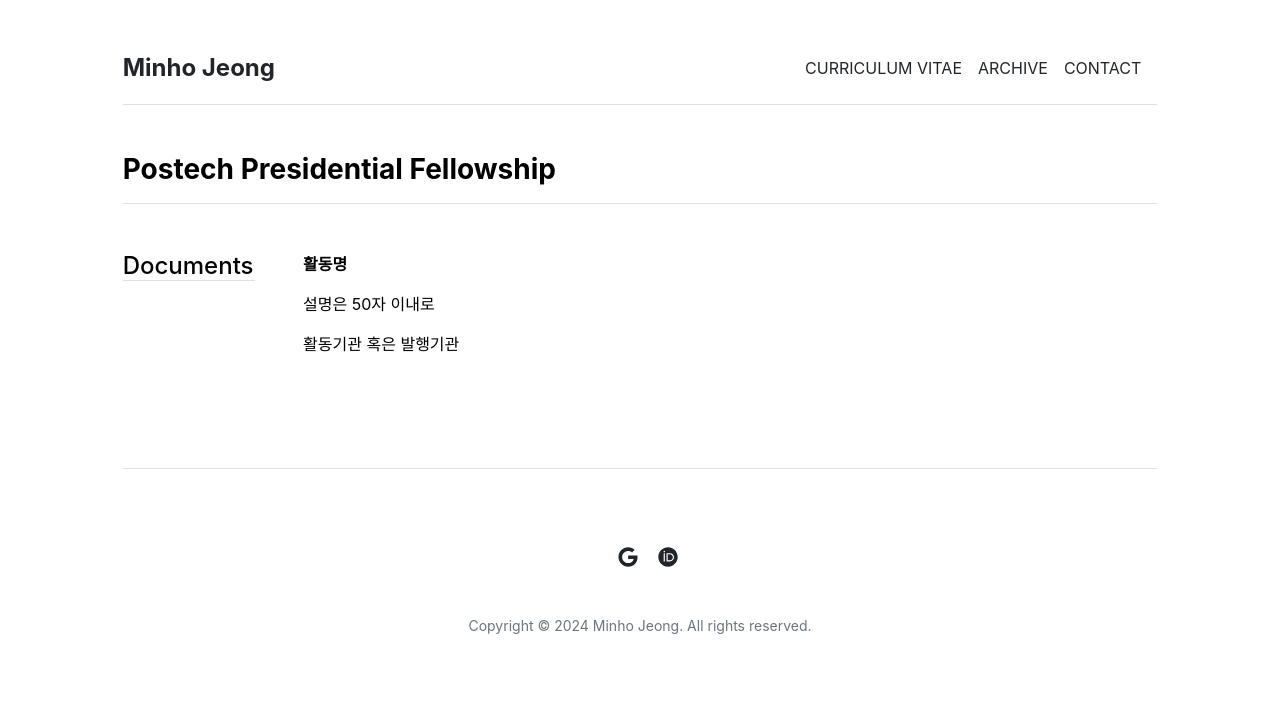
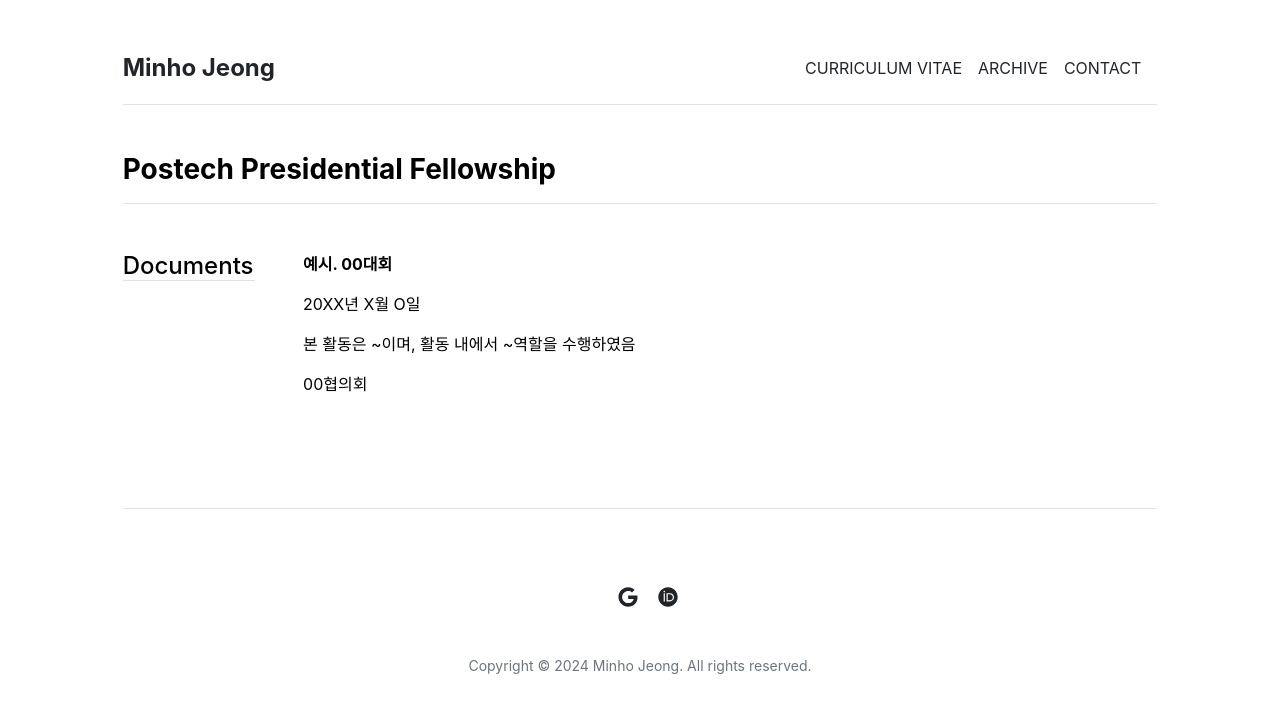
Before and after one commit to mino-jeong/mino-jeong.github.io, a Jekyll site: the page built from postech.md, in a window 1280 px wide. Shown: the top 713 px of the page. Built offline with Jekyll 4.4.1, drawn with Linux system fonts in a browser that asks for light colours.

Commit message:
Update postech.yml

```diff
--- a/_data/postech.yml
+++ b/_data/postech.yml
@@ -1,4 +1,10 @@
-- title: '활동명'
-  time: '활동기간 (20XX년 X월 X일 ~ 20XX년 X월 X일)'
-  description: '설명은 50자 이내로'
-  institution: '활동기관 혹은 발행기관'
+# 양식
+#- title: '연번. 활동명'
+#  date: '활동기간 (20XX년 X월 X일 ~ 20XX년 X월 X일)'
+#  description: '설명은 50자 이내로'
+#  institution: '활동기관 혹은 발행기관'
+
+- title: '예시. 00대회'
+  date: '20XX년 X월 O일'
+  description: '본 활동은 ~이며, 활동 내에서 ~역할을 수행하였음'
+  institution: '00협의회'
```
